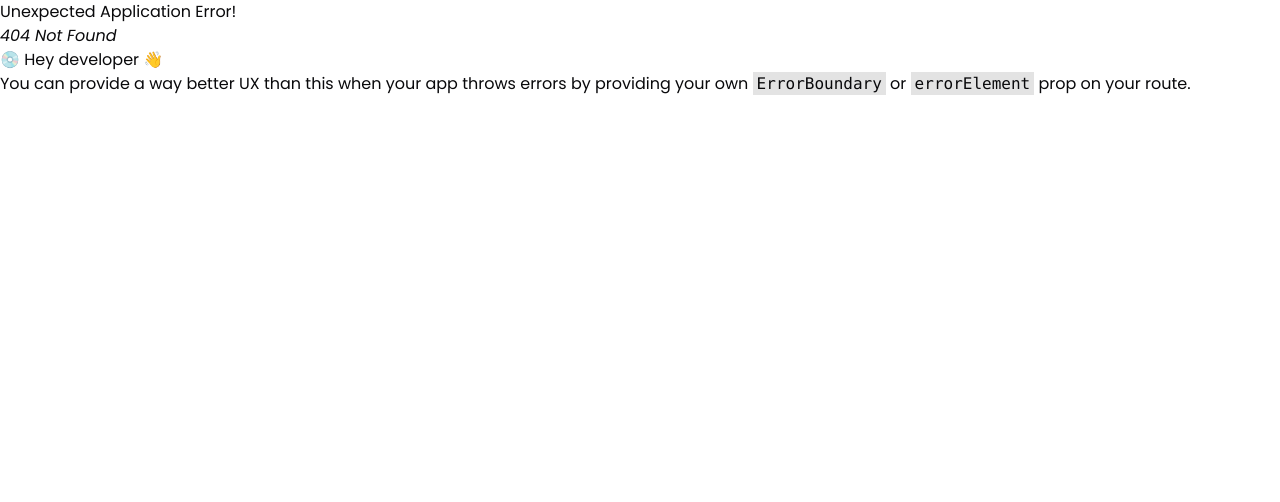
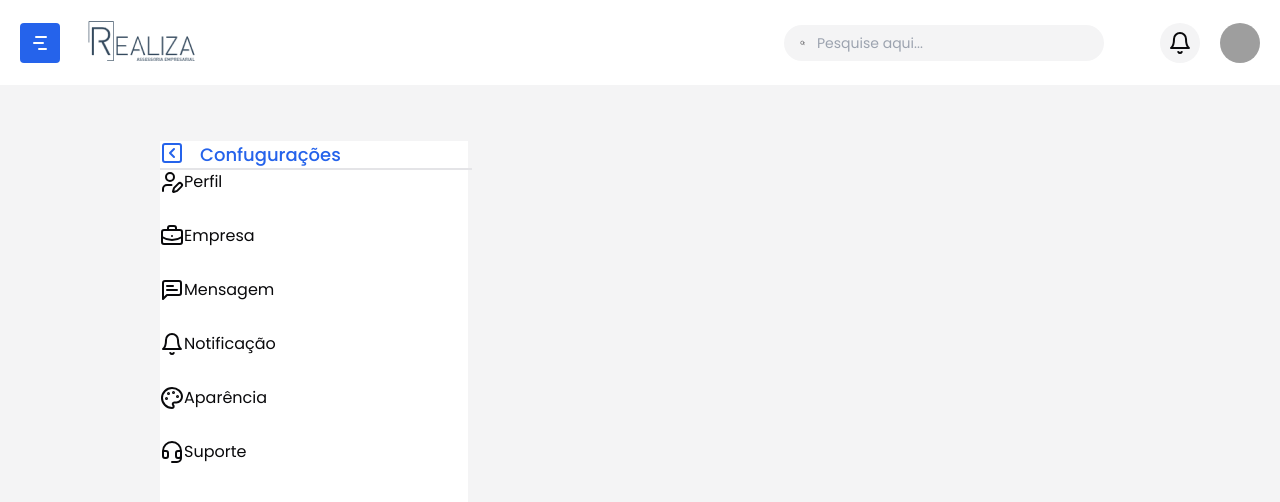
Before and after one commit to veridiontech/realiza, a React (Vite) app: page /editProfile in a window 1280 px wide. Before the commit this address had no page. Shown: the top 502 px of the page. Built offline with nearby package versions, Linux system fonts and the light colour scheme; grey boxes are pictures that could not be loaded.

Commit message:
feat: implements page profile edit

```diff
--- /dev/null
+++ b/src/components/profile/asideProfileEdit.tsx
@@ -0,0 +1,39 @@
+import { Bell, BriefcaseBusiness, Headset, MessageSquareText, Palette, SquareChevronLeft, UserPen } from "lucide-react";
+
+export function AsideProfileEdit() {
+    return(
+        <aside className="bg-white w-[308px] h-[1303px] flex flex-col items-start">
+            <div className="flex flex-row gap-4">
+            <SquareChevronLeft  className="text-[#2563EB]" cursor={'pointer'}/>
+             <span className="text-[#2563EB] text-[18px] font-medium">Confugurações</span>
+            </div>
+            <div className="bg-[#E3E3E3] w-[312px] border border"></div>
+            <div className="flex flex-col items-start justify-center gap-[30px]">
+                <div className="flex items-center justify-center">
+                    <UserPen />
+                    <span>Perfil</span>
+                </div>
+                <div  className="flex items-center justify-center">
+                    <BriefcaseBusiness />
+                    <span>Empresa</span>
+                </div>
+                <div  className="flex items-center justify-center">
+                    <MessageSquareText />
+                    <span>Mensagem</span>
+                </div>
+                <div  className="flex items-center justify-center">
+                    <Bell />
+                    <span>Notificação</span>
+                </div>
+                <div  className="flex items-center justify-center">
+                    <Palette />
+                    <span>Aparência</span>
+                </div>
+                <div  className="flex items-center justify-center">
+                    <Headset />
+                    <span>Suporte</span>
+                </div>
+            </div>
+        </aside>
+    )
+}
--- a/src/pages/auth/collaborators.tsx
+++ b/src/pages/auth/collaborators.tsx
@@ -7,7 +7,6 @@ import { Button } from '@/components/ui/button'
 
 import collaboratorsIcon from '../../assets/collaborators.svg'
 import plusRed from '../../assets/plusRed.svg'
-import { Link } from 'react-router-dom'
 
 export function Collaborators() {
   return (
--- a/src/pages/auth/monittoringTable.tsx
+++ b/src/pages/auth/monittoringTable.tsx
@@ -31,8 +31,8 @@ export function MonittoringTable() {
         </div>
       </div>
       <div className="flex h-[280px] items-center justify-center gap-5 rounded-md bg-white shadow-custom-blue">
-        <div className="flex flex-row border border-gray-200">
-          <img src={calendar}></img>
+        <div className="flex flex-row items-center justify-center gap-4 border rounded-md border-gray-200 w-[460px] h-[250px]">
+          <img src={calendar} className='w-[108px] h-[108px]'></img>
           <div>
             <h3>Atualização do Mês 08</h3>
             <span>09/08/2024</span>
--- /dev/null
+++ b/src/pages/auth/profileEdit.tsx
@@ -0,0 +1,12 @@
+import { AsideProfileEdit } from "@/components/profile/asideProfileEdit"
+
+export function EditProfile () {
+    return(
+        <section className="mx-40 my-14 flex ">
+            <AsideProfileEdit />
+            <div>
+
+            </div>
+        </section>
+    )
+}
--- a/src/pages/auth/profileUser.tsx
+++ b/src/pages/auth/profileUser.tsx
@@ -1,6 +1,6 @@
 import { Instagram, Mail, MapPin, Pencil, Phone } from 'lucide-react'
 import { Helmet } from 'react-helmet-async'
-import { Link } from 'react-router-dom'
+import { Link, NavLink } from 'react-router-dom'
 
 import { Button } from '@/components/ui/button'
 
@@ -33,7 +33,9 @@ export function ProfileUser() {
                 </div>
               </div>
               <div>
-                <Button className="bg-blue-700">Editar perfil</Button>
+                <NavLink to='/editProfile'>
+                  <Button className="bg-blue-700">Editar perfil</Button>
+                </NavLink>
               </div>
             </div>
             <div className="flex flex-col gap-6 md:gap-10">
--- a/src/pages/auth/tableMonitoring.tsx
+++ /dev/null
@@ -1,6 +0,0 @@
-export const TableMonitoring = () => {
-    return(
-        <>
-        </>
-    )
-}
```
Also changed, not shown: src/routes.tsx (+6 -5 lines).
